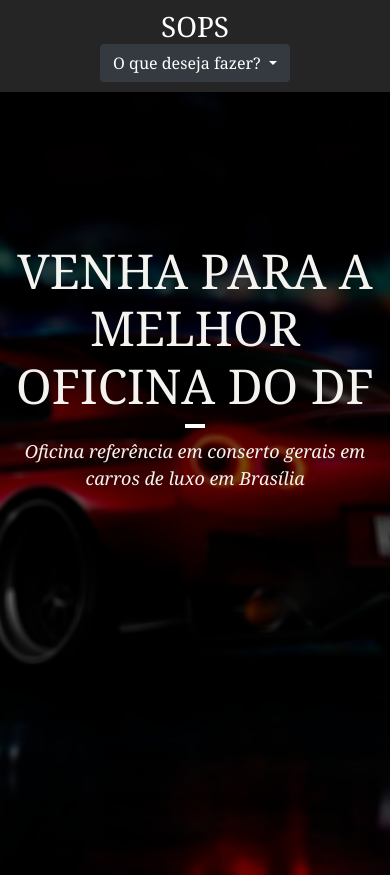
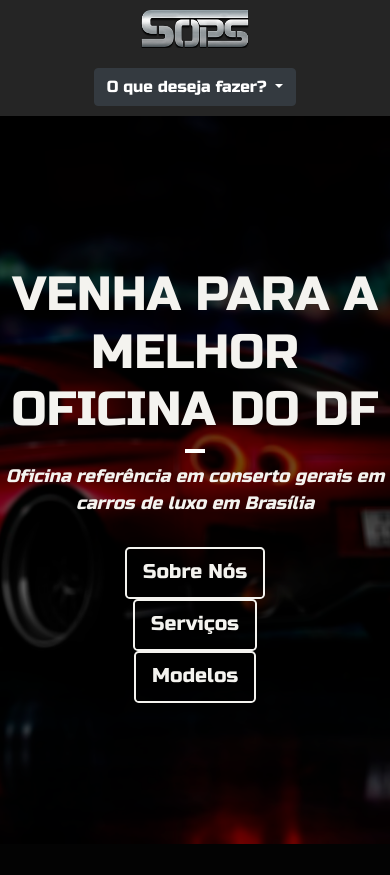
Before and after one commit to roceroo/SOPS, a PHP site: page / in a window 390 px wide. After the commit the page ends 844 px from the top, so only its background shows below. Run offline with PHP 8.4, Linux system fonts and the light colour scheme.

Commit message:
pagination system

```diff
--- a/css/style.css
+++ b/css/style.css
@@ -1,4 +1,6 @@
 /* RESET */
+
+@import url('https://fonts.googleapis.com/css2?family=Russo+One&display=swap');
 
 body, h1, h2, h3, p, ul{
   padding: 0px;
@@ -10,7 +12,7 @@ body, h1, h2, h3, p, ul{
 }
 
 body{
-  font-family: Georgia, serif !important;
+  font-family: 'Russo One', sans-serif !important;
   color: #252525 !important;
 }
 
@@ -24,6 +26,29 @@ body{
   padding-bottom: 10px;
 }
 
+.menu img{
+  max-width: 40%;
+  height: 38px;
+}
+
+@media (max-width: 739px){
+  #logo{
+    display: flex;
+    align-items: center;
+    justify-content: center;
+    margin-bottom: 20px;
+  }
+  .intro{
+    height: calc(100vh - 116px) !important;
+  }
+  .pages{
+    margin-top: 30px !important;
+  }
+  .ebtn{
+    padding-bottom: 10px !important;
+  }
+}
+
 /* MAIN */
 
 .intro{
@@ -32,8 +57,9 @@ body{
   color: #f4f3ef;
   padding: 150px 0;
   text-align: center;
-  height: calc(100vh - 61px);
+  height: calc(100vh - 58px);
 }
+
 
 
 .intro p{
@@ -54,3 +80,36 @@ body{
   background: #fff;
   margin: 10px auto;
 }
+
+/* BOTOES */
+
+.pages{
+  margin-top: 95px;
+}
+
+.ebtn{
+  border-width: 2px !important;
+  border-color: #f4f3ef !important;
+  color: #f4f3ef !important;
+}
+
+.ebtn:hover{
+  background: #252525 !important;
+}
+
+
+/*FLEXBOX*/
+
+.flex{
+  display: flex;
+  align-self: center;
+  justify-content: center;
+  flex-direction: column;
+  text-align: left;
+}
+
+@media (max-width: 739px){
+  .flex{
+    text-align: center;
+  }
+}
--- a/index.html
+++ b/index.html
@@ -1,5 +1,5 @@
 <!doctype html>
-<html lang="en">
+<html lang="pt-br">
   <head>
     <script src="https://cdn.jsdelivr.net/npm/vue@2.6.11"></script>
     <!-- Required meta tags -->
@@ -14,10 +14,11 @@
   </head>
   <body>
     <div id="app">
+
       <div style="text-align: center;" class="menu">
         <div class="container">
-          <div class="grid-6">
-            <h3>SOPS</h3>
+          <div id="logo" class="grid-6">
+            <img src="img/sops.png" alt="SOPS">
           </div>
           <div class="dropdown grid-6">
             <button class="btn btn-dark dropdown-toggle" type="button" id="dropdownMenuButton" data-toggle="dropdown" aria-haspopup="true" aria-expanded="false">
@@ -33,10 +34,48 @@
           </div>
         </div>
       </div>
+      <div v-if="page === 0">
         <main class="intro">
           <h1>Venha para a melhor <br> oficina do DF</h1>
           <p>Oficina referência em conserto gerais em carros de luxo em Brasília</p>
+          <div class="container pages">
+            <div class="grid-4">
+              <button v-on:click="page = 1" class="btn btn-outline-primary btn-lg ebtn">Sobre Nós</button>
+            </div>
+            <div class="grid-4">
+              <button v-on:click="page = 2" class="btn btn-outline-primary btn-lg ebtn">Serviços</button>
+            </div>
+            <div class="grid-4">
+              <button v-on:click="page = 3" class="btn btn-outline-primary btn-lg ebtn">Modelos</button>
+            </div>
+          </div>
         </main>
+      </div>
+      <div v-if="page === 1">
+        <main class="intro">
+          <h1>Nosso objetivo</h1>
+          <div class="container">
+            <div class="grid-12">
+              <p>Lorem ipsum dolor sit amet, consectetur adipiscing elit, sed do eiusmod tempor incididunt ut labore et dolore magna aliqua. Ut enim ad minim veniam, quis nostrud exercitation ullamco laboris nisi ut aliquip ex ea commodo consequat.</p>
+            </div>
+            <button style="margin-top: 85px" class="btn btn-light" v-on:click="page = 0">Voltar</button>
+          </div>
+        </main>
+      </div>
+      <div v-if="page === 2">
+        <main class="intro">
+          <div class="container">
+            <div class="grid-6">
+              <img src="img/oleo.jpg" alt="">
+            </div>
+            <div class="grid-6 flex">
+              <h3>Troca de óleo</h3>
+              <p>Lorem ipsum dolor sit amet, consectetur adipiscing elit, sed do eiusmod tempor incididunt ut labore et dolore magna aliqua. Ut enim ad minim veniam, quis nostrud exercitation ullamco laboris nisi ut aliquip ex ea commodo consequat.</p>
+            </div>
+            <button style="margin-top: 85px" class="btn btn-light" v-on:click="page = 0">Voltar</button>
+          </div>
+        </main>
+      </div>
     </div>
     <!-- Optional JavaScript -->
     <!-- jQuery first, then Popper.js, then Bootstrap JS -->
@@ -47,8 +86,9 @@
       new Vue({
         el: "#app",
         data:{
-          title: "SOPS"
-        }
+          title: "SOPS",
+          page: 0
+        },
       })
     </script>
   </body>
```
Also changed, not shown: img/oleo.jpg (added), img/sops.png (added).
